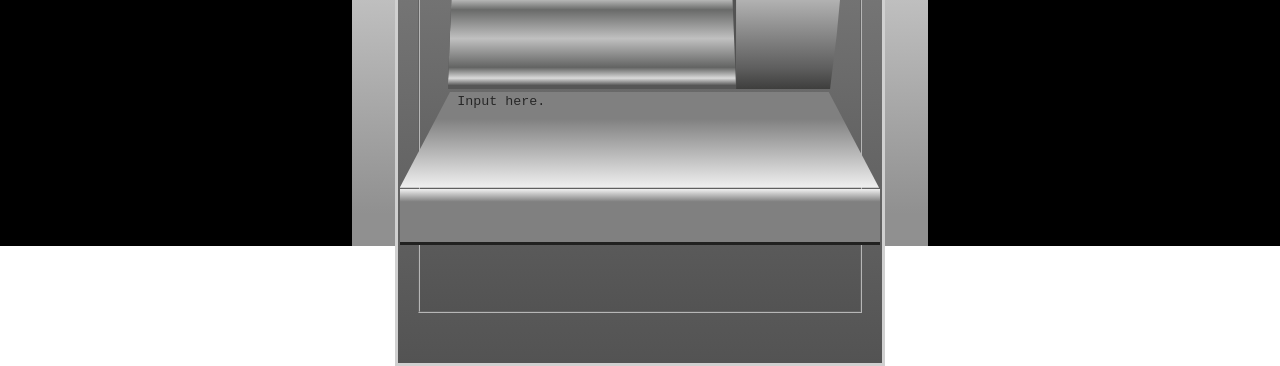
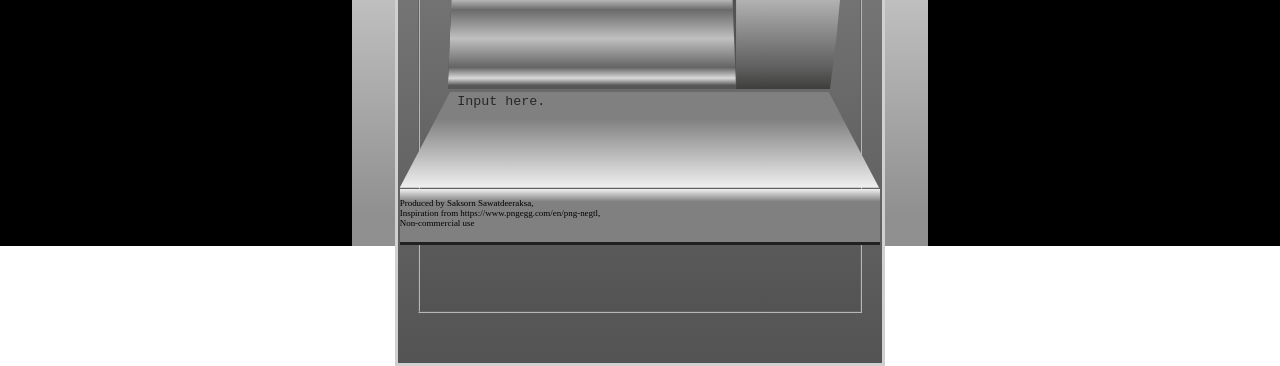
Before and after one commit to Ssswdrs/ATM_CSS, a plain HTML site: page index.html in a window 1280 px wide. Shown: the part 554-920 px from the top of the page. Drawn offline with Linux system fonts and the light colour scheme.

Commit message:
add credit

```diff
--- a/index.html
+++ b/index.html
@@ -15,6 +15,7 @@
             <div class="back">
                 <div class="front">
                     <div class="bord">
+                        <p class="credit">Produced by Saksorn Sawatdeeraksa, <br> Inspiration from https://www.pngegg.com/en/png-negtl, <br>Non-commercial use</p>
                         <textarea id="atm" class="text" placeholder="Input here."></textarea>
                         <div class="shadow">
                             <div class="bordMonitor">
--- a/style.css
+++ b/style.css
@@ -221,3 +221,7 @@ h3{
         box-shadow: 0px 0px 25px 10px var(--neon-shadow), inset 0px 0px 25px 10px var(--neon-shadow);
     }
 }
+
+.credit{
+    font-size: 0.7vw;
+}
```
